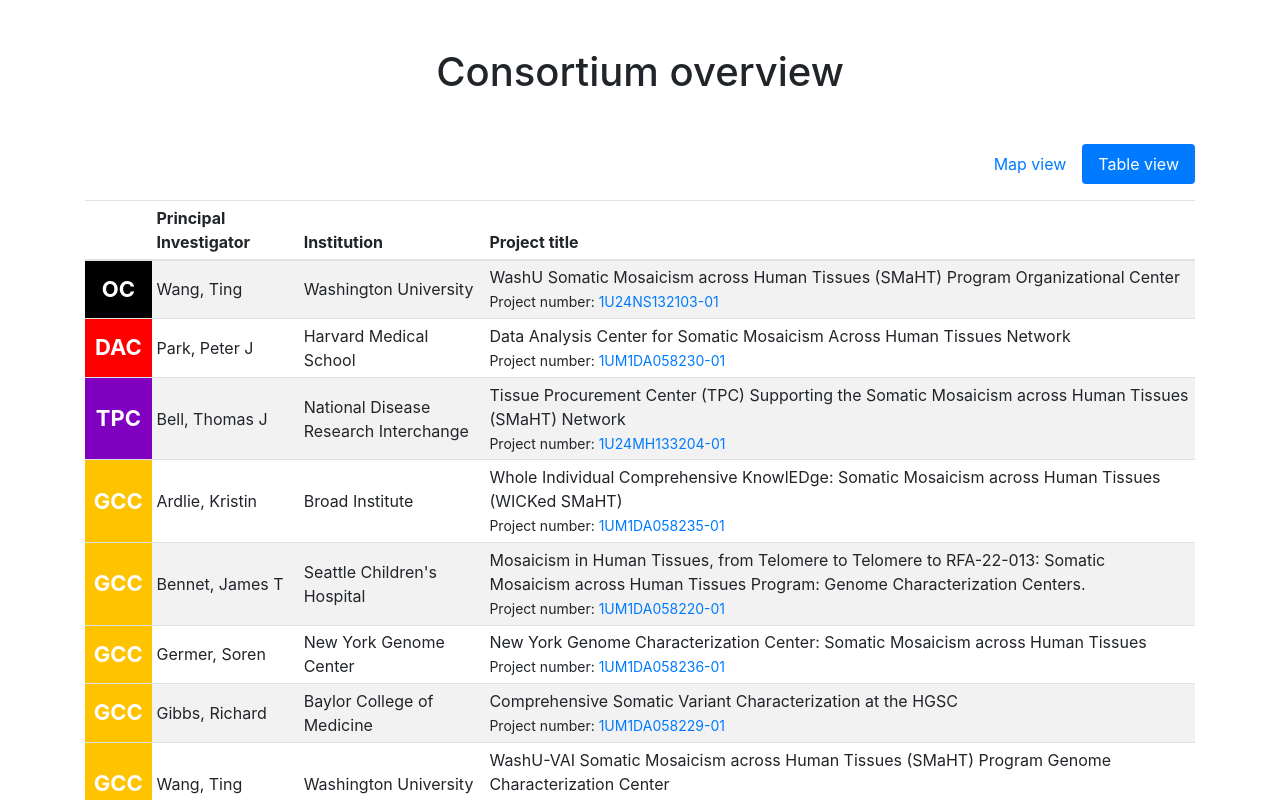
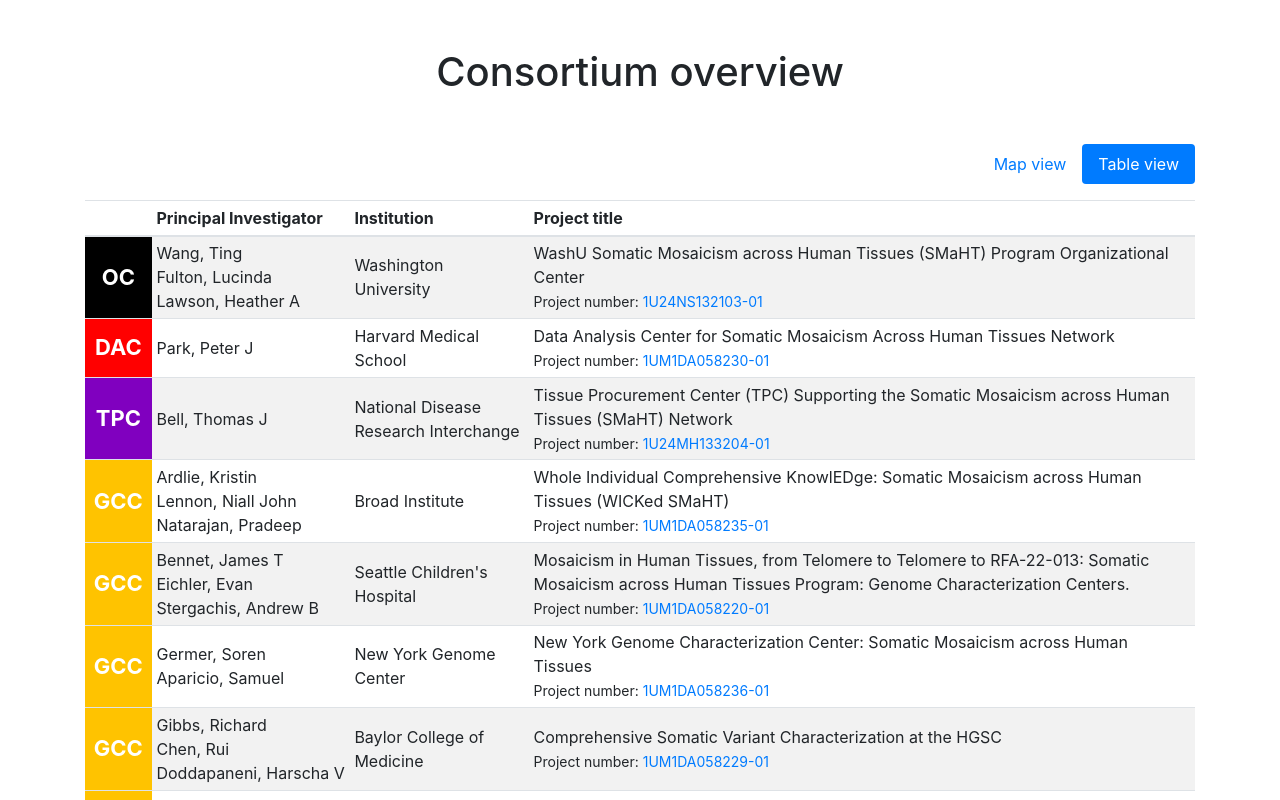
Before and after one commit to alexander-veit/d3-tests, a React (Create React App) app: page / in a window 1280 px wide. Both pictures are taken after a click on the tab "Table view". Shown: the top 800 px of the page. Built offline with nearby package versions, Linux system fonts and the light colour scheme.

Commit message:
Update consortium data

```diff
--- a/src/ConsortiumMap.js
+++ b/src/ConsortiumMap.js
@@ -151,8 +151,8 @@ export class ConsortiumMap extends Component {
       <div class="pb-2 font-weight-bold">${consortium["center-type"]}</div>
       <div class="consortium-tooltip-header">Institution</div>
       <div class="pb-2 consortium-tooltip-content">${consortium["institution"]}</div>
-      <div class="consortium-tooltip-header">Principal Investigator</div>
-      <div class="pb-2 consortium-tooltip-content">${consortium.pi}</div>
+      <div class="consortium-tooltip-header">Principal Investigators</div>
+      <div class="pb-2 consortium-tooltip-content">${consortium.pis.join("<br/>")}</div>
       <div class="consortium-tooltip-header">Project</div>
       <div class="consortium-tooltip-content">${consortium.project}</div>
       <i class="pt-2 d-block small">Clicking on this marker will open the NIH project page in a new tab.</i>
@@ -212,6 +212,9 @@ export class ConsortiumMap extends Component {
     consortia.forEach((c) => {
       const centerTypeClass =
         "align-middle text-center consortium-table-" + c["center-type-short"];
+      const pis = c["pis"].map(p => {
+        return (<div className="text-nowrap">{p}</div>);
+      });
       centerRows.push(
         <tr>
           <td className={centerTypeClass}>
@@ -224,7 +227,7 @@ export class ConsortiumMap extends Component {
               <div className="px-1">{c["center-type-short"]}</div>
             </OverlayTrigger>
           </td>
-          <td className="align-middle">{c["pi"]}</td>
+          <td className="align-middle">{pis}</td>
           <td className="align-middle">{c["institution"]}</td>
           <td className="align-middle">
             {c["project"]} <br />
--- a/src/data/consortia.json
+++ b/src/data/consortia.json
@@ -2,7 +2,7 @@
     {
         "x": 595,
         "y": 250,
-        "pi": "Wang, Ting",
+        "pis": ["Wang, Ting", "Fulton, Lucinda", "Lawson, Heather A"],
         "institution": "Washington University",
         "center-type": "Organizational Center",
         "center-type-short": "OC",
@@ -16,7 +16,7 @@
     {
         "x": 880,
         "y": 80,
-        "pi": "Park, Peter J",
+        "pis": ["Park, Peter J"],
         "institution": "Harvard Medical School",
         "center-type": "Data Analysis Center",
         "center-type-short": "DAC",
@@ -30,7 +30,7 @@
     {
         "x": 833,
         "y": 202,
-        "pi": "Bell, Thomas J",
+        "pis": ["Bell, Thomas J"],
         "institution": "National Disease Research Interchange",
         "center-type": "Tissue Procurement Center",
         "center-type-short": "TPC",
@@ -43,7 +43,7 @@
     {
         "x": 940,
         "y": 145,
-        "pi": "Ardlie, Kristin",
+        "pis": ["Ardlie, Kristin", "Lennon, Niall John", "Natarajan, Pradeep"],
         "institution": "Broad Institute",
         "center-type": "Genome Characterization Center",
         "center-type-short": "GCC",
@@ -57,7 +57,7 @@
     {
         "x": 78,
         "y": 10,
-        "pi": "Bennet, James T",
+        "pis": ["Bennet, James T", "Eichler, Evan", "Stergachis, Andrew B"],
         "institution": "Seattle Children's Hospital",
         "center-type": "Genome Characterization Center",
         "center-type-short": "GCC",
@@ -70,7 +70,7 @@
     {
         "x": 912,
         "y": 186,
-        "pi": "Germer, Soren",
+        "pis": ["Germer, Soren", "Aparicio, Samuel"],
         "institution": "New York Genome Center",
         "center-type": "Genome Characterization Center",
         "center-type-short": "GCC",
@@ -84,7 +84,7 @@
     {
         "x": 487,
         "y": 460,
-        "pi": "Gibbs, Richard",
+        "pis": ["Gibbs, Richard", "Chen, Rui", "Doddapaneni, Harscha V"],
         "institution": "Baylor College of Medicine",
         "center-type": "Genome Characterization Center",
         "center-type-short": "GCC",
@@ -98,7 +98,7 @@
     {
         "x": 561,
         "y": 250,
-        "pi": "Wang, Ting",
+        "pis": ["Wang, Ting", "Fulton, Robert", "Scott Shen, Hui"],
         "institution": "Washington University",
         "center-type": "Genome Characterization Center",
         "center-type-short": "GCC",
@@ -112,7 +112,7 @@
     {
         "x": 539,
         "y": 150,
-        "pi": "Abyzov, Alexej",
+        "pis": ["Abyzov, Alexej"],
         "institution": "Mayo Clinic Rochester",
         "center-type": "Technology and Tool Development",
         "center-type-short": "TTD",
@@ -125,7 +125,7 @@
     {
         "x": 853,
         "y": 90,
-        "pi": "Burns, Kathleen H",
+        "pis": ["Burns, Kathleen H", "Lee, Eunjung Alice"],
         "institution": "Dana-Farber Cancer Institute",
         "center-type": "Technology and Tool Development",
         "center-type-short": "TTD",
@@ -139,7 +139,7 @@
     {
         "x": 910,
         "y": 90,
-        "pi": "Chen, Fei",
+        "pis": ["Chen, Fei", "Buenrostro, Jason D", "Getz, Gad A"],
         "institution": "Broad Institute",
         "center-type": "Technology and Tool Development",
         "center-type-short": "TTD",
@@ -153,7 +153,7 @@
     {
         "x": 934,
         "y": 110,
-        "pi": "Choudhury, Sangita",
+        "pis": ["Choudhury, Sangita", "Lee, Eunjung Alice", "Walsh, Christopher A"],
         "institution": "Boston Children's Hospital",
         "center-type": "Technology and Tool Development",
         "center-type-short": "TTD",
@@ -167,7 +167,7 @@
     {
         "x": 895,
         "y": 218,
-        "pi": "Evrony, Gilad David",
+        "pis": ["Evrony, Gilad D"],
         "institution": "New York University School of Medicine",
         "center-type": "Technology and Tool Development",
         "center-type-short": "TTD",
@@ -181,7 +181,7 @@
     {
         "x": 830,
         "y": 152,
-        "pi": "Fazzio, Thomas G",
+        "pis": ["Fazzio, Thomas G", "Garber, Manuel"],
         "institution": "UMass Chan Medical School",
         "center-type": "Technology and Tool Development",
         "center-type-short": "TTD",
@@ -195,7 +195,7 @@
     {
         "x": 712,
         "y": 192,
-        "pi": "Jin, Fulai",
+        "pis": ["Jin, Fulai", "Li, Yan"],
         "institution": "Case Western Reserve University",
         "center-type": "Technology and Tool Development",
         "center-type-short": "TTD",
@@ -208,7 +208,7 @@
     {
         "x": 870,
         "y": 235,
-        "pi": "Landau, Dan",
+        "pis": ["Landau, Dan", "Satija, Rahul"],
         "institution": "Weill Cornell Medical College",
         "center-type": "Technology and Tool Development",
         "center-type-short": "TTD",
@@ -222,7 +222,7 @@
     {
         "x": 208,
         "y": 202,
-        "pi": "Marth, Gabort",
+        "pis": ["Marth, Gabort", "Underhill, Hunter R"],
         "institution": "University of Utah",
         "center-type": "Technology and Tool Development",
         "center-type-short": "TTD",
@@ -235,7 +235,7 @@
     {
         "x": 682,
         "y": 175,
-        "pi": "Mills, Ryan E",
+        "pis": ["Mills, Ryan E", "Boyle, Alan P", "McConnell, Michael J"],
         "institution": "University of Michigan at Ann Arbour",
         "center-type": "Technology and Tool Development",
         "center-type-short": "TTD",
@@ -248,7 +248,7 @@
     {
         "x": 459,
         "y": 470,
-        "pi": "Sedlazeck, Fritz J",
+        "pis": ["Sedlazeck, Fritz J", "Wu, Tao"],
         "institution": "Baylor College of Medicine",
         "center-type": "Technology and Tool Development",
         "center-type-short": "TTD",
@@ -262,7 +262,7 @@
     {
         "x": 16,
         "y": 237,
-        "pi": "Urban, Alexander Eckehart",
+        "pis": ["Urban, Alexander E"],
         "institution": "Standford University",
         "center-type": "Technology and Tool Development",
         "center-type-short": "TTD",
@@ -275,7 +275,7 @@
     {
         "x": 833,
         "y": 115,
-        "pi": "Walsh, Christopher A",
+        "pis": ["Walsh, Christopher A", "Park, Peter J"],
         "institution": "Boston Children's Hospital",
         "center-type": "Technology and Tool Development",
         "center-type-short": "TTD",
@@ -289,7 +289,7 @@
     {
         "x": 515,
         "y": 470,
-        "pi": "Zong, Chenghang",
+        "pis": ["Zong, Chenghang"],
         "institution": "Baylor College of Medicine",
         "center-type": "Technology and Tool Development",
         "center-type-short": "TTD",
```
